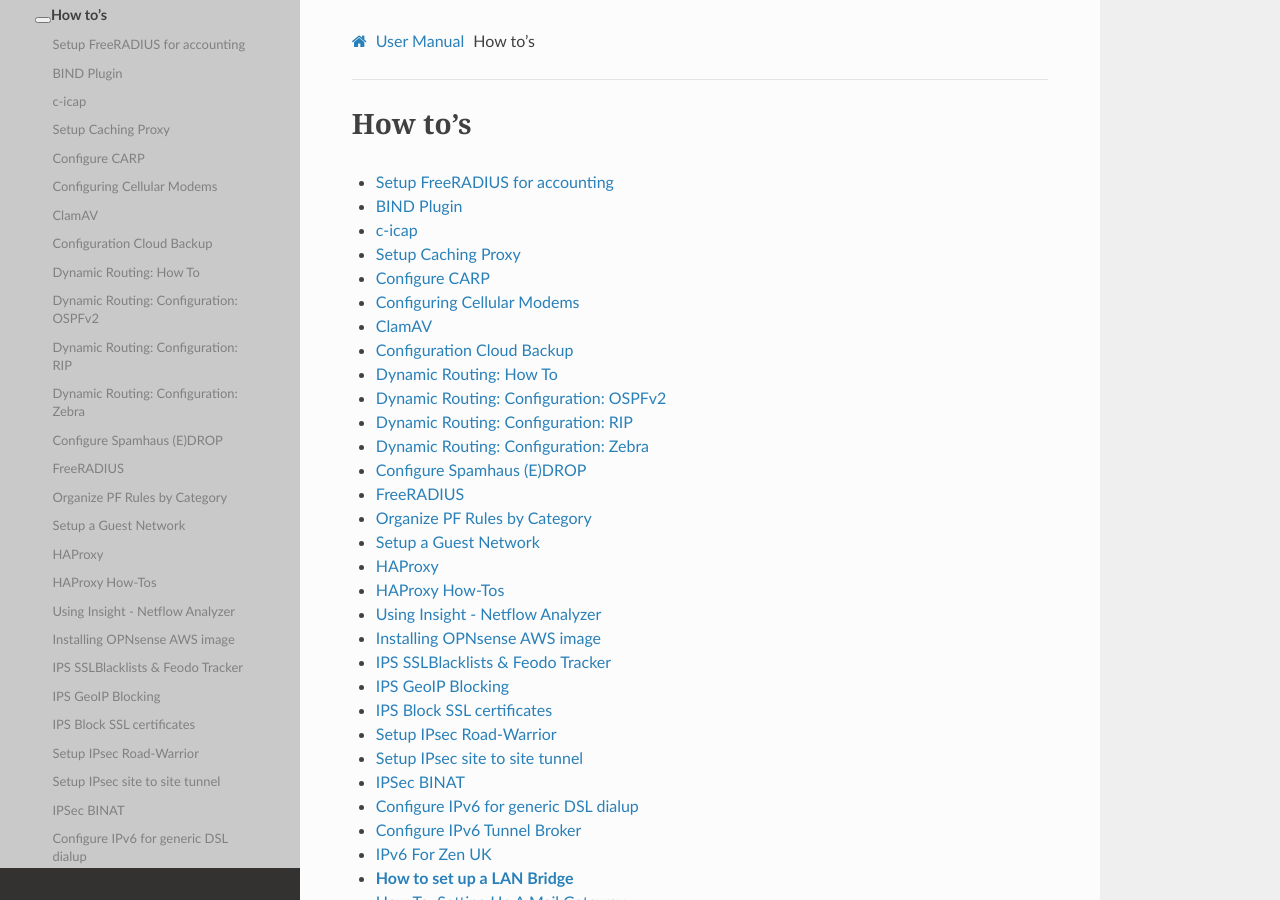
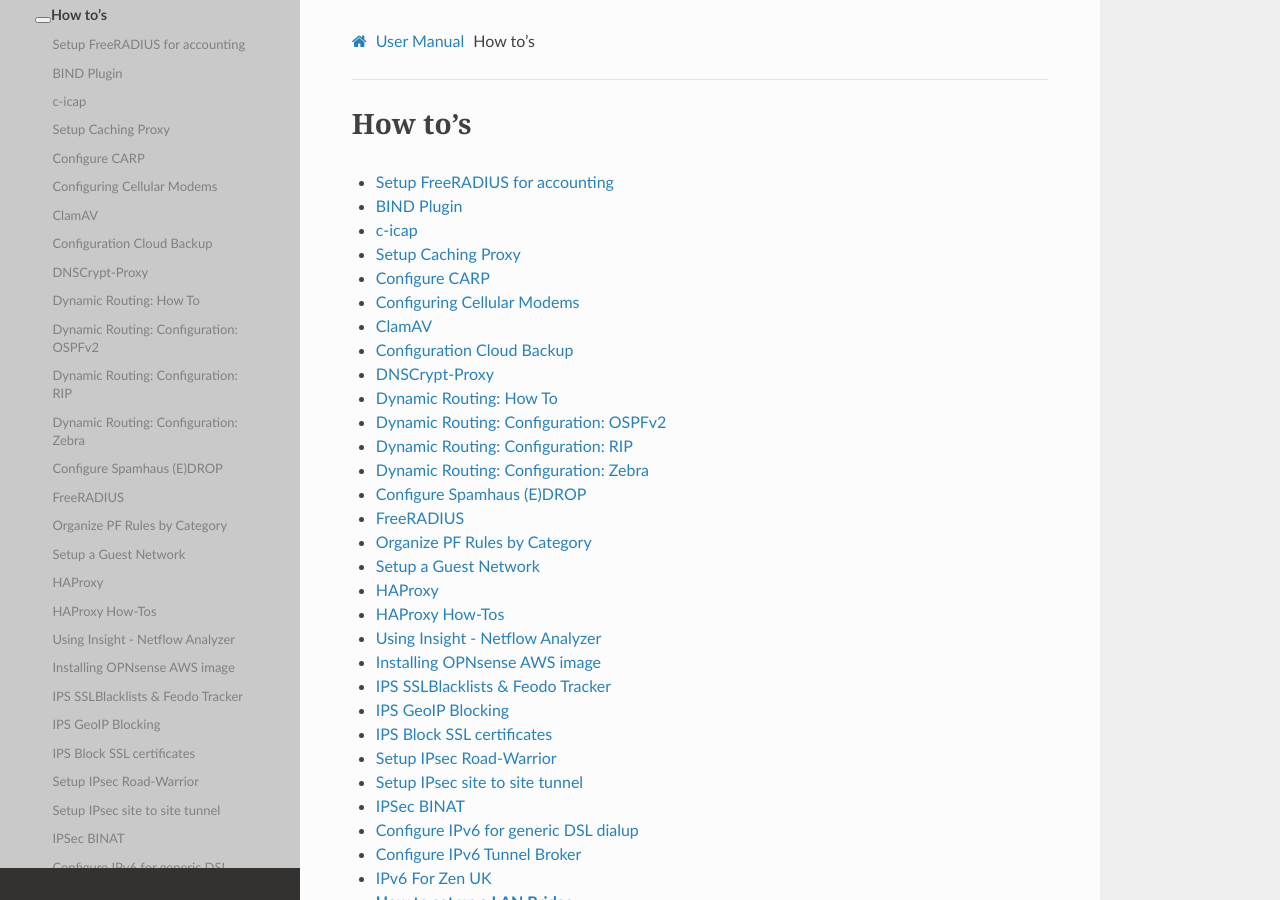
Before and after one commit to opnsense/docs, a Sphinx documentation site: the page built from source/manual/howtos.rst, in a window 1280 px wide and 900 px high. Built offline with Sphinx 7.4.7 and the Read the Docs theme 2.0.0, drawn with Linux system fonts in a browser that asks for light colours; nearby versions of some CDN libraries; some web fonts are replaced; library files that are not in the unit come from our copies.

Commit message:
Update howtos.rst

```diff
--- a/source/manual/howtos.rst
+++ b/source/manual/howtos.rst
@@ -15,6 +15,7 @@
    how-tos/cellular
    how-tos/clamav
    how-tos/cloud_backup
+   how-tos/dnscrypt-proxy
    how-tos/dynamicrouting_howto
    how-tos/dynamicrouting_ospf
    how-tos/dynamicrouting_rip
```
